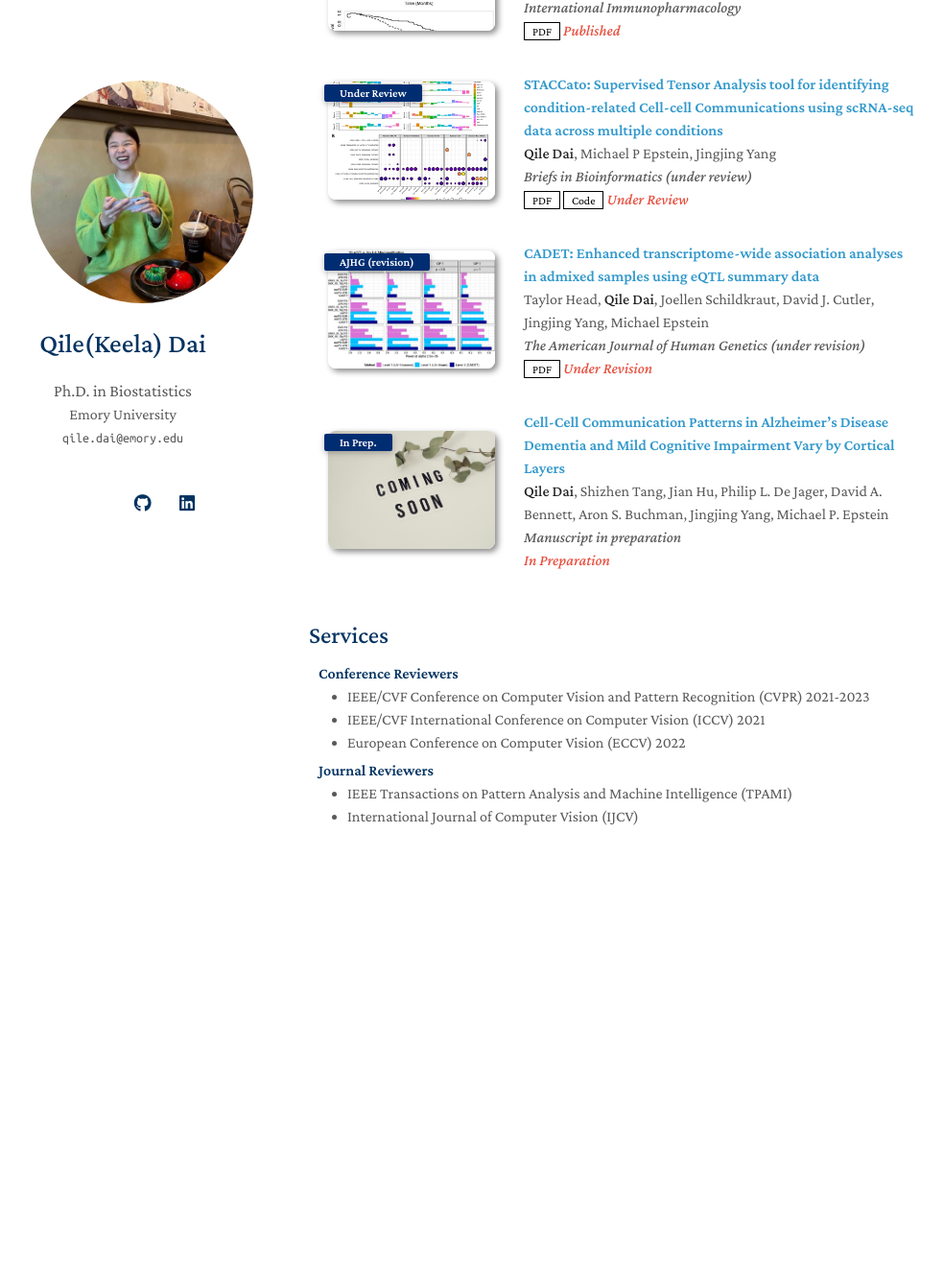
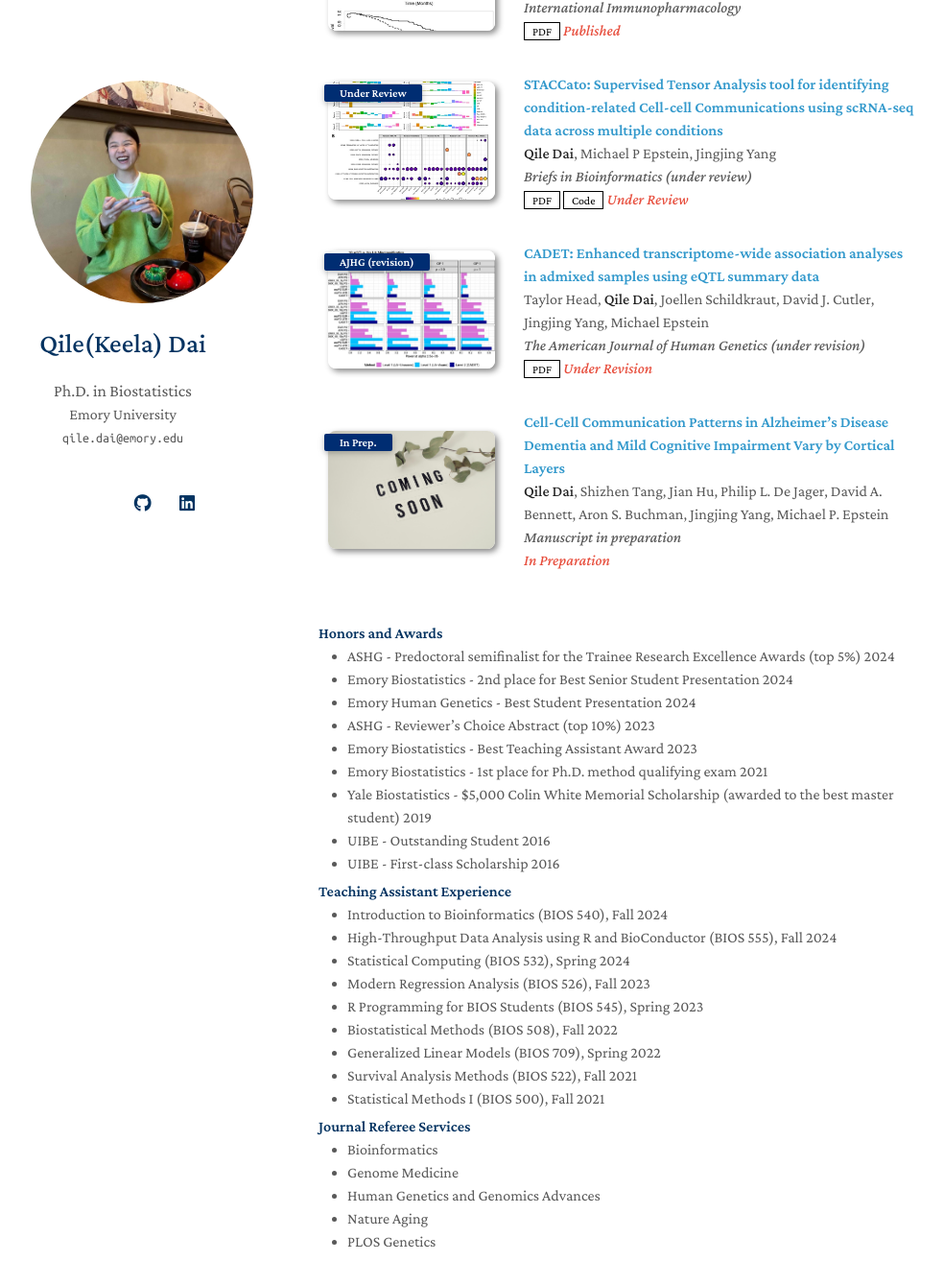
Before and after one commit to daiqile96/daiqile96.github.io, a Jekyll site: the page built from index.md, in a window 1280 px wide and 1400 px high, scrolled down 1395 px. Shown: the top 1339 px of the window at 96% size, without its empty margins (148-1132 px from the left). Built offline with Jekyll 4.4.1, drawn with Linux system fonts in a browser that asks for light colours; a style sheet for code colours, icons or effects is not loaded; our own code applies the rules of GitHub Pages for plain Markdown files; before the commit the page ends 2352 px from its top, so only the background shows below that.

Commit message:
Update services.md

```diff
--- a/_includes/services.md
+++ b/_includes/services.md
@@ -1,16 +1,37 @@
-## Services
-
-<h4 style="margin:0 10px 0;">Conference Reviewers</h4>
+<h4 style="margin:0 10px 0;">Honors and Awards</h4>
 
 <ul style="margin:0 0 5px;">
-  <li><a href="http://cvpr2023.thecvf.com/"><autocolor>IEEE/CVF Conference on Computer Vision and Pattern Recognition (CVPR) 2021-2023</autocolor></a></li>
-  <li><a href="http://iccv2021.thecvf.com/"><autocolor>IEEE/CVF International Conference on Computer Vision (ICCV) 2021</autocolor></a></li>
-  <li><a href="https://eccv2022.ecva.net/"><autocolor>European Conference on Computer Vision (ECCV) 2022</autocolor></a></li>
+  <li>ASHG - Predoctoral semifinalist for the Trainee Research Excellence Awards (top 5%) 2024</li>
+  <li>Emory Biostatistics - 2nd place for Best Senior Student Presentation 2024</li>
+  <li>Emory Human Genetics - Best Student Presentation 2024</li>
+  <li>ASHG - Reviewer’s Choice Abstract (top 10%) 2023</li>
+  <li>Emory Biostatistics - Best Teaching Assistant Award 2023</li>
+  <li>Emory Biostatistics - 1st place for Ph.D. method qualifying exam 2021</li>
+  <li>Yale Biostatistics - $5,000 Colin White Memorial Scholarship (awarded to the best master student) 2019</li>
+  <li>UIBE - Outstanding Student 2016</li>
+  <li>UIBE - First-class Scholarship 2016</li>
 </ul>
 
-<h4 style="margin:0 10px 0;">Journal Reviewers</h4>
+<h4 style="margin:0 10px 0;">Teaching Assistant Experience</h4>
+
+<ul style="margin:0 0 5px;">
+  <li>Introduction to Bioinformatics (BIOS 540), Fall 2024</li>
+  <li>High-Throughput Data Analysis using R and BioConductor (BIOS 555), Fall 2024</li>
+  <li>Statistical Computing (BIOS 532), Spring 2024</li>
+  <li>Modern Regression Analysis (BIOS 526), Fall 2023</li>
+  <li>R Programming for BIOS Students (BIOS 545), Spring 2023</li>
+  <li>Biostatistical Methods (BIOS 508), Fall 2022</li>
+  <li>Generalized Linear Models (BIOS 709), Spring 2022</li>
+  <li>Survival Analysis Methods (BIOS 522), Fall 2021</li>
+  <li>Statistical Methods I (BIOS 500), Fall 2021</li>
+</ul>
+
+<h4 style="margin:0 10px 0;">Journal Referee Services</h4>
 
 <ul style="margin:0 0 20px;">
-  <li><a href="https://www.computer.org/csdl/journal/tp"><autocolor>IEEE Transactions on Pattern Analysis and Machine Intelligence (TPAMI)</autocolor></a></li>
-  <li><a href="https://www.springer.com/journal/11263"><autocolor>International Journal of Computer Vision (IJCV)</autocolor></a></li>
+  <li><a href="https://academic.oup.com/bioinformatics"><autocolor>Bioinformatics</autocolor></a></li>
+  <li><a href="https://genomemedicine.biomedcentral.com/"><autocolor>Genome Medicine</autocolor></a></li>
+  <li><a href="https://www.cell.com/hgga"><autocolor>Human Genetics and Genomics Advances</autocolor></a></li>
+  <li><a href="https://www.nature.com/nataging/"><autocolor>Nature Aging</autocolor></a></li>
+  <li><a href="https://journals.plos.org/plosgenetics/"><autocolor>PLOS Genetics</autocolor></a></li>
 </ul>
```
